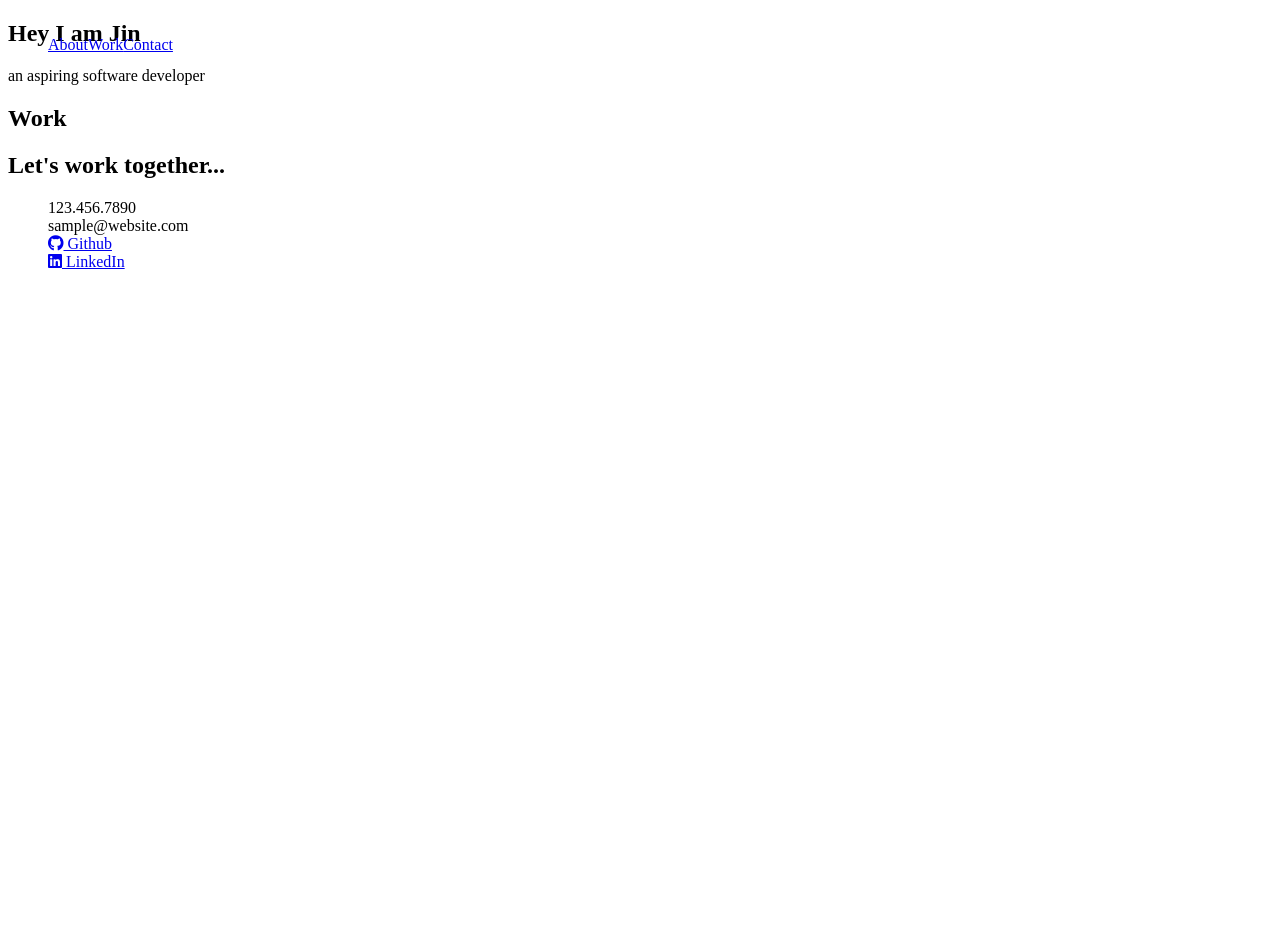
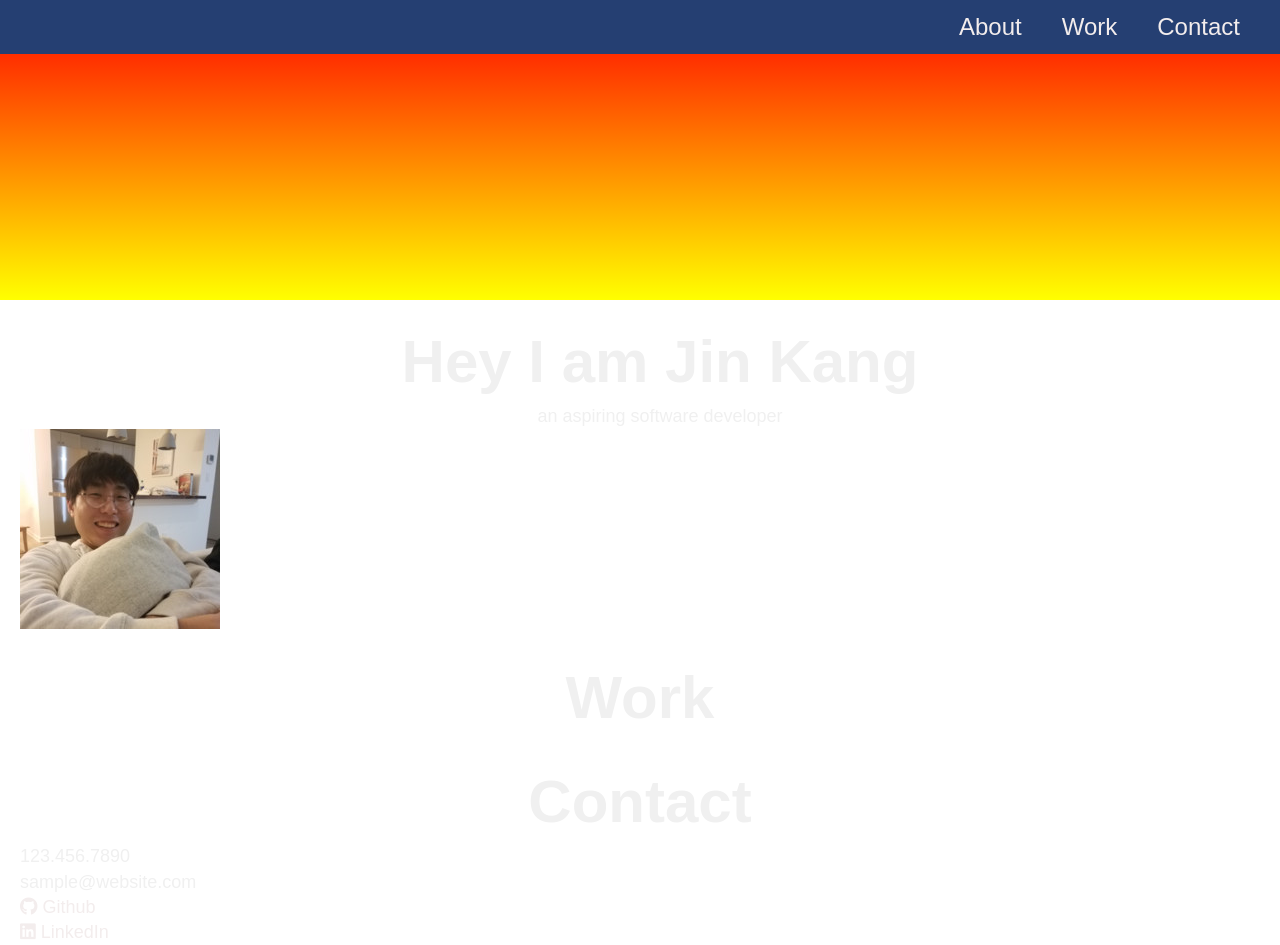
Before and after one commit to kbjss071/workCollection, a plain HTML site: page index.html in a window 1280 px wide. Before the commit the page ends 800 px from the top, so only its background shows below. Drawn offline with Linux system fonts and the light colour scheme.

Commit message:
modified files and add new image

```diff
--- a/assets/css/style.css
+++ b/assets/css/style.css
@@ -1,7 +1,89 @@
+/* base setting */
+* {
+    margin: 0;
+    padding: 0;
+}
+
+/* box-sizing and font-sizing */
+*, *::after, *::before {
+    box-sizing: inherit;
+}
+
+html {
+    box-sizing: border-box;
+    font-size: 10px;
+    scroll-behavior: smooth;
+}
+
+/* Base styles (element selector) */
+body {
+    font-family: "Montserrat", sans-serif;
+    font-size: 1.8rem;
+    font-weight: 400;
+    line-height: 1.4;
+    color: #f0f0f0;
+
+}
+
+header {
+    width: 100%;
+    height: 300px;
+    background: linear-gradient(red, yellow);
+}
+
+section {
+    display: block;
+    margin: 20px;
+    justify-content: center;
+}
+
+h1, h2 {
+    font-weight: 700;
+    text-align: center;
+}
+
+p {
+    text-align: center;
+}
+
+h1 {
+    font-size: 6rem;
+}
+
+h2 {
+    font-size: 4.2rem;
+}
+
+a {
+    color: rgb(243, 237, 237);
+    text-decoration: none;
+}
+
+a:hover {
+    color: rgb(147, 40, 147);
+    text-decoration: none;
+}
+
+ul {
+    list-style-type: none;
+}
+
+/* class selector */
+
 .nav {
     display: flex;
     justify-content: flex-end;
     position: fixed;
+    top: 0;
+    left: 0;
+    width: 100%;
+    background-color: #253f72;
+}
+
+.nav ul li {
+    margin: 10px 20px;
+    font-weight: 500;
+    font-size: 2.4rem;
 }
 
 .nav-list {
@@ -9,16 +91,19 @@
     margin-right: 2rem;
 }
 
-ul {
-    list-style-type: none;
-}
-
-#contact-me {
-    position: relative;
-}
-
 .cotact-list {
     display: flex;
     justify-content: center;
     position: fixed;
 }
+
+.about {
+    display: block;
+    width: 100%;
+    height: 600%;
+}
+/* Id selector */
+
+#contact-me {
+    position: relative;
+}
--- a/index.html
+++ b/index.html
@@ -2,6 +2,7 @@
 <html lang="en-us">
     <head>
         <meta charset="UTF-8" />
+        <meta name="viewport" content="width=device-width, inital-scale=1">
         <link rel="stylesheet" href="./assets/css/style.css" type="text/css">
         <link href="https://fonts.googleapis.com/css?family=Poppins:200i,300,400&display=swap" rel="stylesheet" />
         <link href="https://fonts.googleapis.com/css?family=Raleway:700&display=swap" rel="stylesheet" />
@@ -13,17 +14,23 @@
         <!-- Start nav -->
         <nav id="navbar" class="nav">
             <ul class="nav-list">
-                <li><a href="#about-me">About</a></li>
+                <li><a href="#about">About</a></li>
                 <li><a href="#work">Work</a></li>
-                <li><a href="#contact-me">Contact</a></li>
+                <li><a href="#contact">Contact</a></li>
             </ul>
         </nav>
         <!-- End nav -->
 
+        <header>
+        </header>
+
         <!-- Start welcome section -->
-        <section id="about-me" class="">
-            <h1>Hey I am Jin</h1>
+        <section id="about" class="about">
+            <h1>Hey I am Jin Kang</h1>
             <p>an aspiring software developer</p>
+            <figure>
+                <img src="./assets/images/1551065465455.jpg" alt="LinkedInImage" id="LinkedInImage">
+            </figure>
 
         </section>
 
@@ -31,8 +38,8 @@
             <h1>Work</h1>
         </section>
 
-        <section id="contact-me">
-            <h1>Let's work together...</h1>
+        <section id="contact">
+            <h1>Contact</h1>
             <ul class="contact-list">
                 <li>123.456.7890</li>
                 <li>sample@website.com</li>
```
Also changed, not shown: assets/images/1551065465455.jpg (added).
